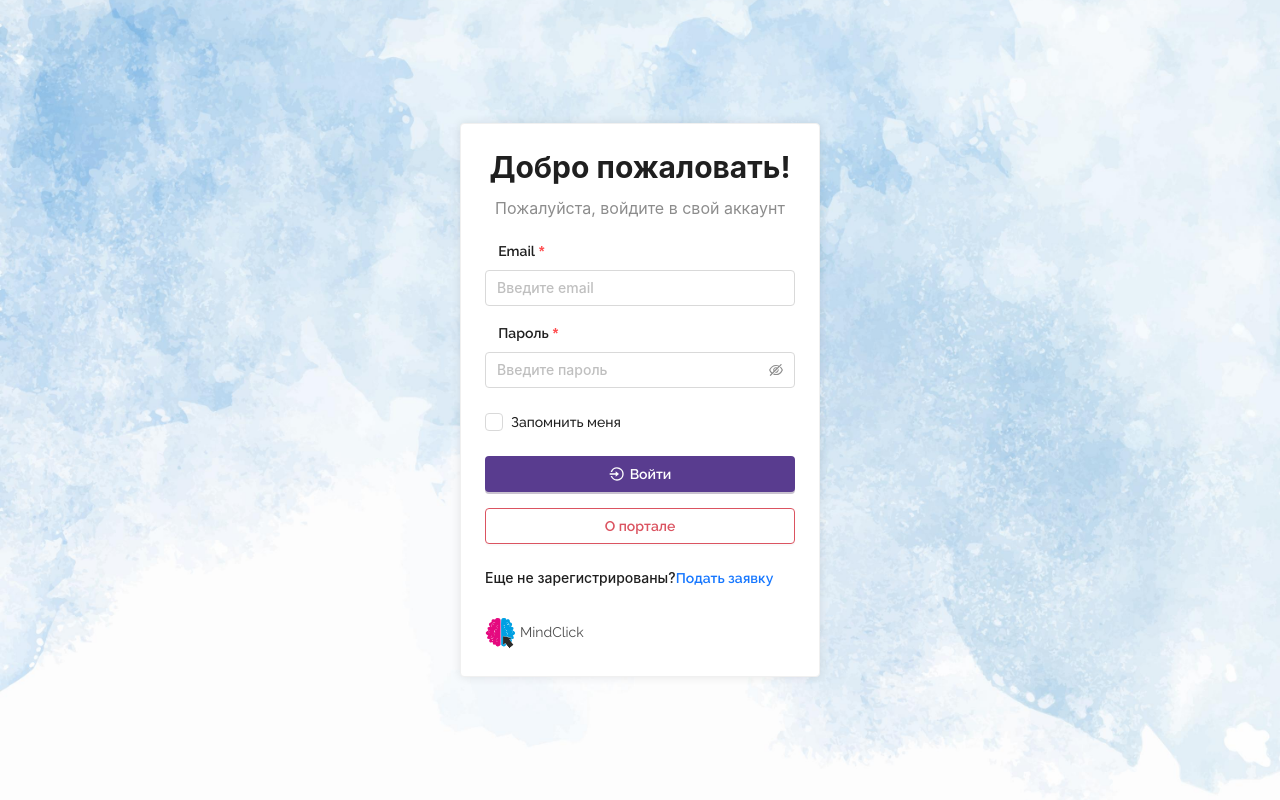
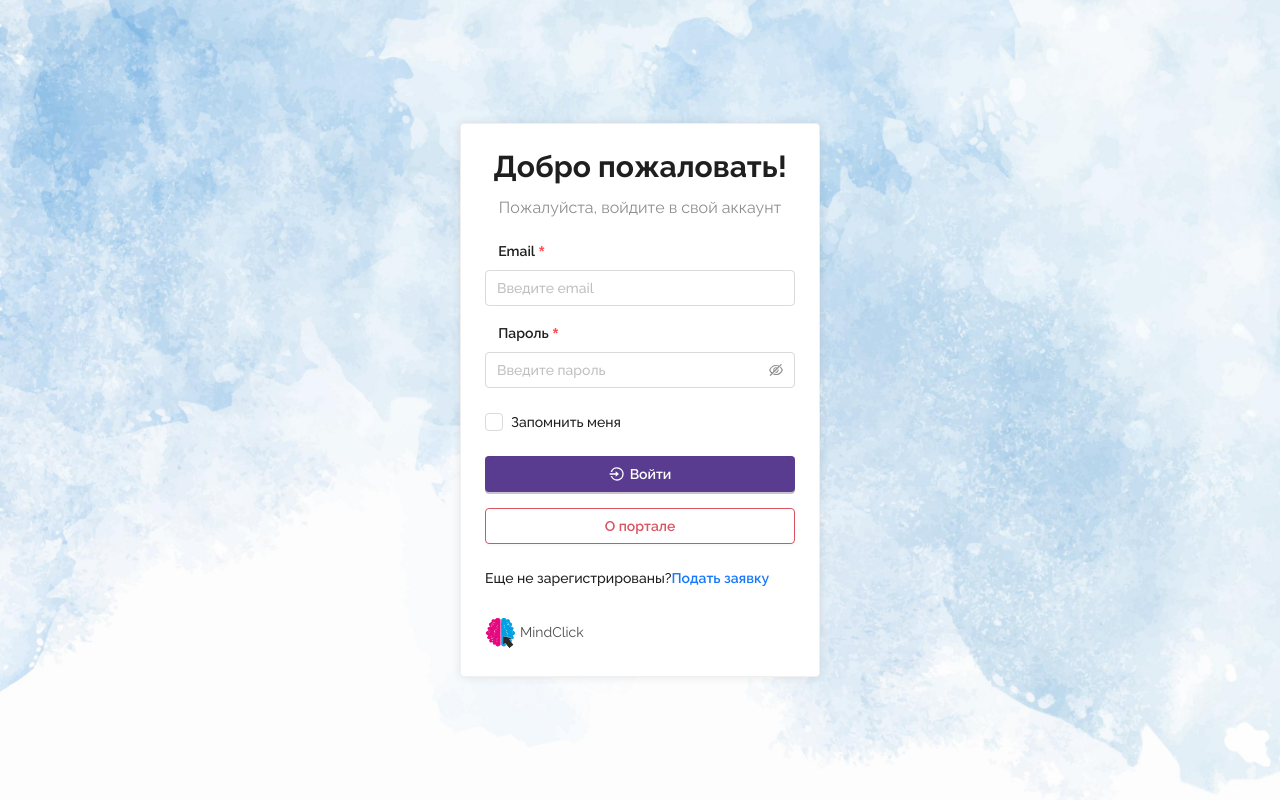
Before and after one commit to Adlemas/mindclick-frontend-v2-review, a Next.js app: page /login in a window 1280 px wide. Built offline with nearby package versions, Linux system fonts and the light colour scheme; no server answers.

Commit message:
feat&styles: font family !important mark

```diff
--- a/src/styles/module/_base.scss
+++ b/src/styles/module/_base.scss
@@ -11,6 +11,6 @@ body,
 }
 
 * {
-  font-family: $font-family;
+  font-family: $font-family !important;
   font-weight: 500;
 }
```
